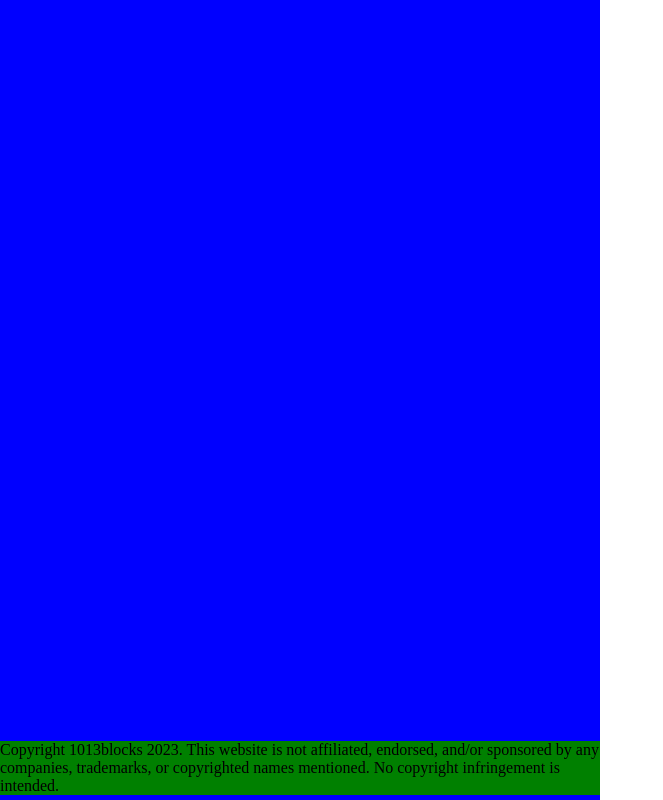
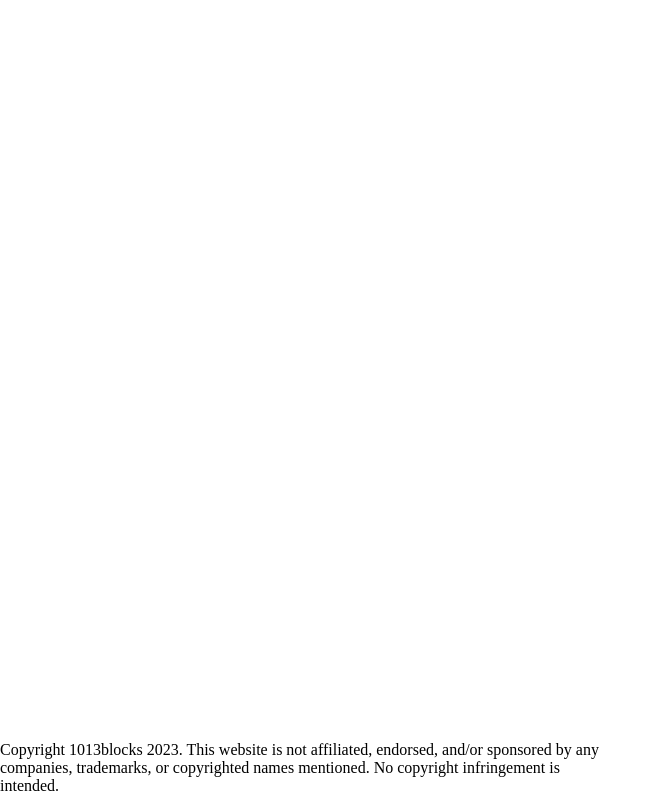
Before and after one commit to August988/07BLOX, a plain HTML site: page signup.html in a window 1280 px wide. Shown: the whole page, without its empty margins (0-663 px from the left). Drawn offline with Linux system fonts and the light colour scheme; a script that the page names is missing.

Commit message:
Update signup.html

```diff
--- a/signup.html
+++ b/signup.html
@@ -7,11 +7,14 @@
         <style>*{margin:0;padding:0;} html,body,iframe{border-radius:0 !important;}</style>
       </head>
       <body>
-           <div style="position: relative;background-color: blue; width: 600px; height: 800px;">
 
-    <div style="position: absolute; bottom: 5px; background-color: green">
+</div><div data-tf-widget="yMKsOhqM" data-tf-opacity="100" data-tf-inline-on-mobile data-tf-iframe-props="title=My typeform" data-tf-transitive-search-params data-tf-auto-focus data-tf-medium="snippet" data-tf-full-screen></div><script src="//embed.typeform.com/next/embed.js"></script>
+    <div style="position: relative;background-color: white; width: 600px; height: 800px;">
+
+    <div style="position: absolute; bottom: 5px; background-color: white">
   Copyright 1013blocks 2023. This website is not affiliated, endorsed, and/or sponsored by any companies, trademarks, or copyrighted names mentioned. No copyright infringement is intended.
     </div>
-</div><div data-tf-widget="yMKsOhqM" data-tf-opacity="100" data-tf-inline-on-mobile data-tf-iframe-props="title=My typeform" data-tf-transitive-search-params data-tf-auto-focus data-tf-medium="snippet" data-tf-full-screen></div><script src="//embed.typeform.com/next/embed.js"></script>
+</div>
       </body>
+
     </html>
```
